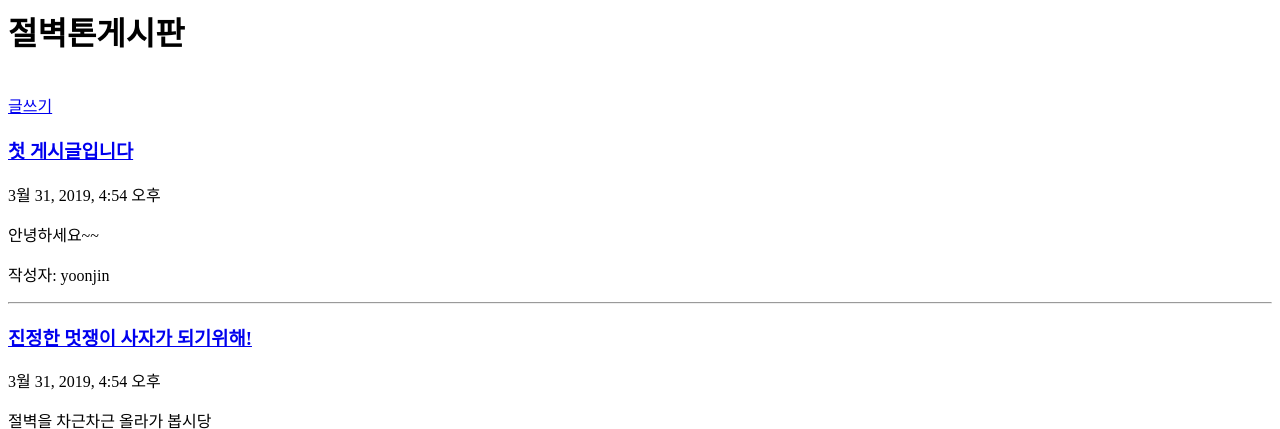
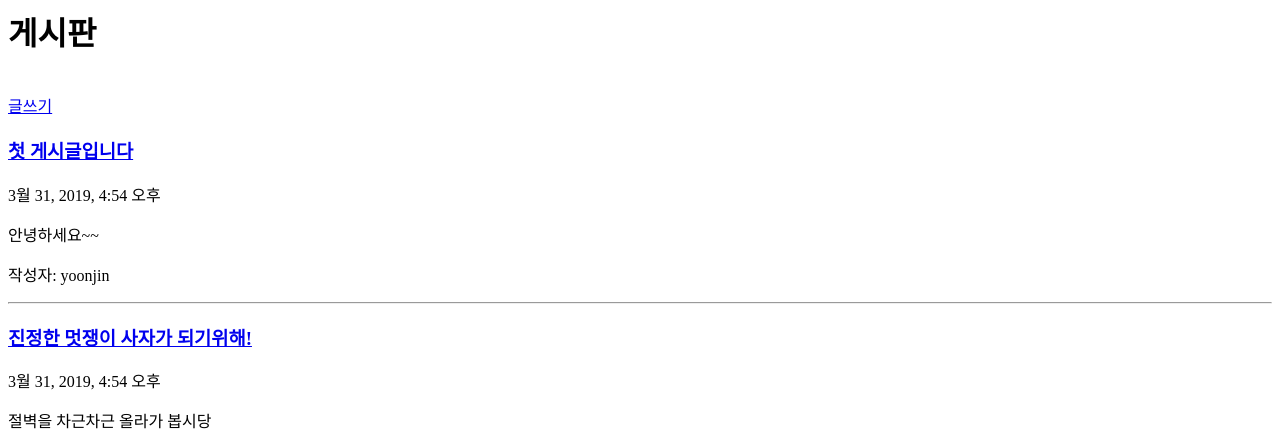
Before and after one commit to seokjoong-yoon/login-1, a Django app: page / in a window 1280 px wide. Shown: the top 429 px of the page. Run offline with Django 3.2, Linux system fonts and the light colour scheme; data comes from the database, SQL or seed files in the repository.

Commit message:
Update home.html

```diff
--- a/blog/templates/home.html
+++ b/blog/templates/home.html
@@ -1,4 +1,4 @@
-<h1>절벽톤게시판</h1><br>
+<h1>게시판</h1><br>
 
 <a href="{% url 'new' %}">글쓰기</a>
 {% for post in posts_list %}
```
